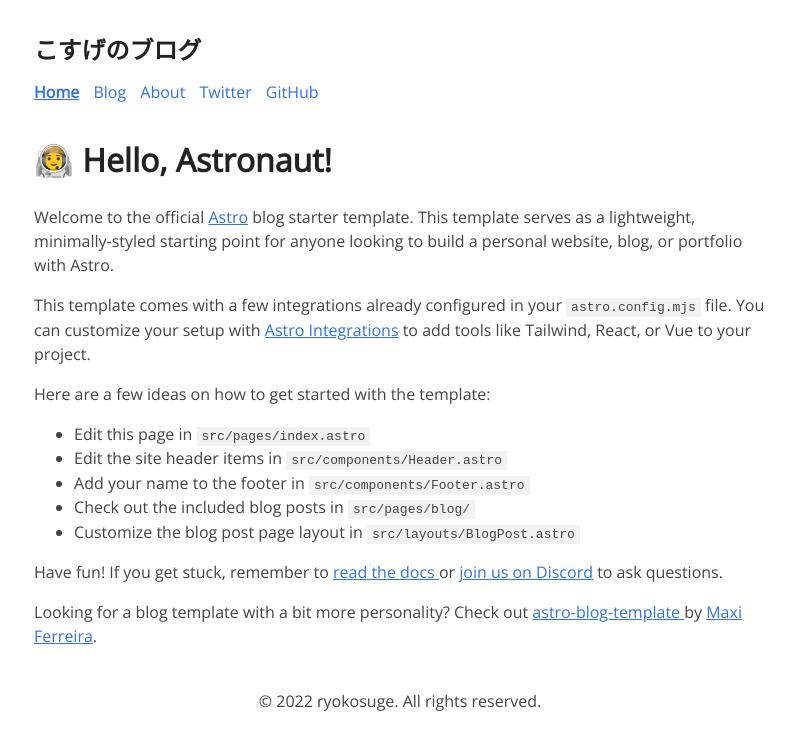
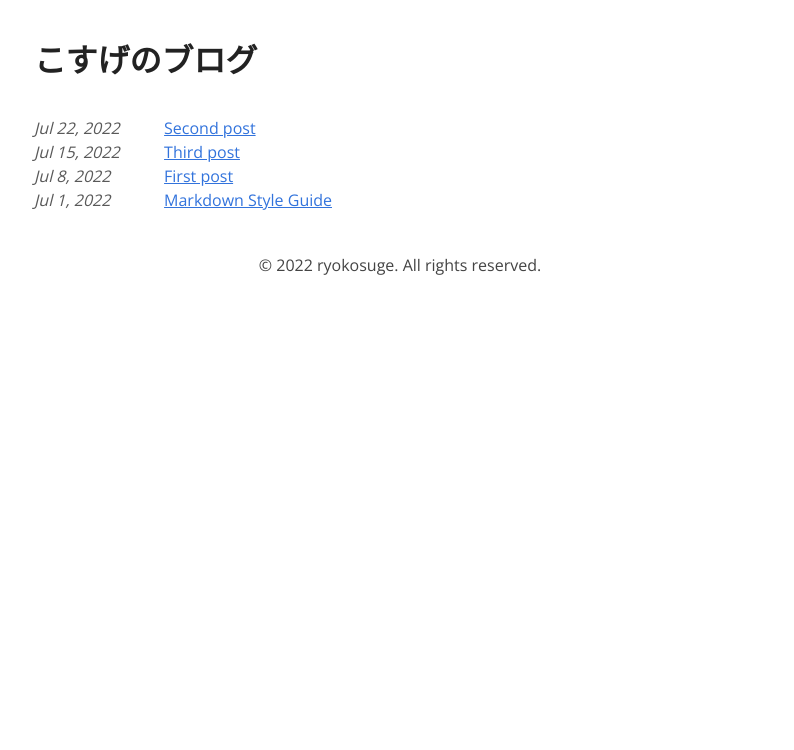
Before and after one commit to ryokosuge/ryokosuge.com, an Astro site: page / in a window 1280 px wide. Shown: the whole page, without its empty margins (240-1034 px from the left). Built offline with nearby package versions, Linux system fonts and the light colour scheme; Astro itself is replaced by a stand-in of ours.

Commit message:
feat:	微調整

```diff
--- a/src/components/Header.astro
+++ b/src/components/Header.astro
@@ -1,25 +1,23 @@
 ---
-import HeaderLink from './HeaderLink.astro';
-import { SITE_TITLE } from '../config';
+import { SITE_TITLE } from "../config";
 ---
 
 <header>
-	<h2>
+  <h1>
+    <a href="/">
       {SITE_TITLE}
-	</h2>
-	<nav>
-		<HeaderLink href="/">Home</HeaderLink>
-		<HeaderLink href="/blog">Blog</HeaderLink>
-		<HeaderLink href="/about">About</HeaderLink>
-		<HeaderLink href="https://twitter.com/astrodotbuild" target="_blank">Twitter</HeaderLink>
-		<HeaderLink href="https://github.com/withastro/astro" target="_blank">GitHub</HeaderLink>
-	</nav>
+    </a>
+  </h1>
 </header>
 <style>
   header {
     margin: 0em 0 2em;
   }
-	h2 {
+  h1 {
     margin: 0.5em 0;
   }
+  h1 a {
+    color: inherit;
+    text-decoration: none;
+  }
 </style>
--- a/src/components/HeaderLink.astro
+++ /dev/null
@@ -1,25 +0,0 @@
----
-export interface Props extends astroHTML.JSX.AnchorHTMLAttributes {}
-
-const { href, class: className, ...props } = Astro.props;
-
-const { pathname } = Astro.url;
-const isActive =
-  href === pathname ||
-  href === pathname.replace(/\/$/, "") ||
-  href === "/" + pathname.split("/", 2)[1];
----
-
-<a href={href} class:list={[className, { active: isActive }]} {...props}>
-  <slot />
-</a>
-<style>
-  a {
-    display: inline-block;
-    text-decoration: none;
-  }
-  a.active {
-    font-weight: bolder;
-    text-decoration: underline;
-  }
-</style>
--- a/src/layouts/BlogPost.astro
+++ b/src/layouts/BlogPost.astro
@@ -1,7 +1,7 @@
 ---
-import BaseHead from '../components/BaseHead.astro';
-import Header from '../components/Header.astro';
-import Footer from '../components/Footer.astro';
+import BaseHead from "../components/BaseHead.astro";
+import Header from "../components/Header.astro";
+import Footer from "../components/Footer.astro";
 
 export interface Props {
   content: {
@@ -38,7 +38,7 @@ const {
     <main>
       <article>
         {heroImage && <img width={720} height={360} src={heroImage} alt="" />}
-				<h1 class="title">{title}</h1>
+        <h2 class="title">{title}</h2>
         {pubDate && <time>{pubDate}</time>}
         {
           updatedDate && (
--- a/src/pages/blog.astro
+++ /dev/null
@@ -1,64 +0,0 @@
----
-import BaseHead from "../components/BaseHead.astro";
-import Header from "../components/Header.astro";
-import Footer from "../components/Footer.astro";
-import { SITE_TITLE, SITE_DESCRIPTION } from "../config";
-
-// Use Astro.glob() to fetch all posts, and then sort them by date.
-const posts = (await Astro.glob("./blog/*.md")).sort(
-  (a, b) =>
-    new Date(b.frontmatter.pubDate).valueOf() -
-    new Date(a.frontmatter.pubDate).valueOf()
-);
----
-
-<!DOCTYPE html>
-<html lang="en">
-  <head>
-    <BaseHead title={SITE_TITLE} description={SITE_DESCRIPTION} />
-    <style>
-      ul {
-        list-style-type: none;
-        padding: unset;
-      }
-      ul li {
-        display: flex;
-      }
-      ul li time {
-        flex: 0 0 130px;
-        font-style: italic;
-        color: #595959;
-      }
-      ul li a:visited {
-        color: #8e32dc;
-      }
-    </style>
-  </head>
-  <body>
-    <Header />
-    <main>
-      <section>
-        <ul>
-          {
-            posts.map((post) => (
-              <li>
-                <time datetime={post.frontmatter.pubDate}>
-                  {new Date(post.frontmatter.pubDate).toLocaleDateString(
-                    "en-us",
-                    {
-                      year: "numeric",
-                      month: "short",
-                      day: "numeric",
-                    }
-                  )}
-                </time>
-                <a href={post.url}>{post.frontmatter.title}</a>
-              </li>
-            ))
-          }
-        </ul>
-      </section>
-    </main>
-    <Footer />
-  </body>
-</html>
--- a/src/pages/blog/first-post.md
+++ b/src/pages/blog/first-post.md
@@ -3,7 +3,6 @@ layout: "../../layouts/BlogPost.astro"
 title: "First post"
 description: "Lorem ipsum dolor sit amet"
 pubDate: "Jul 08 2022"
-heroImage: "/placeholder-hero.jpg"
 ---
 
 Lorem ipsum dolor sit amet, consectetur adipiscing elit, sed do eiusmod tempor incididunt ut labore et dolore magna aliqua. Vitae ultricies leo integer malesuada nunc vel risus commodo viverra. Adipiscing enim eu turpis egestas pretium. Euismod elementum nisi quis eleifend quam adipiscing. In hac habitasse platea dictumst vestibulum. Sagittis purus sit amet volutpat. Netus et malesuada fames ac turpis egestas. Eget magna fermentum iaculis eu non diam phasellus vestibulum lorem. Varius sit amet mattis vulputate enim. Habitasse platea dictumst quisque sagittis. Integer quis auctor elit sed vulputate mi. Dictumst quisque sagittis purus sit amet.
--- a/src/pages/index.astro
+++ b/src/pages/index.astro
@@ -1,49 +1,63 @@
 ---
-import BaseHead from '../components/BaseHead.astro';
-import Header from '../components/Header.astro';
-import Footer from '../components/Footer.astro';
-import { SITE_TITLE, SITE_DESCRIPTION } from '../config';
+import BaseHead from "../components/BaseHead.astro";
+import Header from "../components/Header.astro";
+import Footer from "../components/Footer.astro";
+import { SITE_TITLE, SITE_DESCRIPTION } from "../config";
+
+// Use Astro.glob() to fetch all posts, and then sort them by date.
+const posts = (await Astro.glob("./blog/*.md")).sort(
+  (a, b) =>
+    new Date(b.frontmatter.pubDate).valueOf() -
+    new Date(a.frontmatter.pubDate).valueOf()
+);
 ---
 
 <!DOCTYPE html>
 <html lang="en">
   <head>
     <BaseHead title={SITE_TITLE} description={SITE_DESCRIPTION} />
+    <style>
+      ul {
+        list-style-type: none;
+        padding: unset;
+      }
+      ul li {
+        display: flex;
+      }
+      ul li time {
+        flex: 0 0 130px;
+        font-style: italic;
+        color: #595959;
+      }
+      ul li a:visited {
+        color: #8e32dc;
+      }
+    </style>
   </head>
   <body>
-		<Header title={SITE_TITLE} />
+    <Header />
     <main>
-			<h1>🧑‍🚀 Hello, Astronaut!</h1>
-			<p>
-				Welcome to the official <a href="https://astro.build/">Astro</a> blog starter template. This
-				template serves as a lightweight, minimally-styled starting point for anyone looking to build
-				a personal website, blog, or portfolio with Astro.
-			</p>
-			<p>
-				This template comes with a few integrations already configured in your
-				<code>astro.config.mjs</code> file. You can customize your setup with
-				<a href="https://astro.build/integrations">Astro Integrations</a> to add tools like Tailwind,
-				React, or Vue to your project.
-			</p>
-			<p>Here are a few ideas on how to get started with the template:</p>
+      <section>
         <ul>
-				<li>Edit this page in <code>src/pages/index.astro</code></li>
-				<li>Edit the site header items in <code>src/components/Header.astro</code></li>
-				<li>Add your name to the footer in <code>src/components/Footer.astro</code></li>
-				<li>Check out the included blog posts in <code>src/pages/blog/</code></li>
-				<li>Customize the blog post page layout in <code>src/layouts/BlogPost.astro</code></li>
+          {
+            posts.map((post) => (
+              <li>
+                <time datetime={post.frontmatter.pubDate}>
+                  {new Date(post.frontmatter.pubDate).toLocaleDateString(
+                    "en-us",
+                    {
+                      year: "numeric",
+                      month: "short",
+                      day: "numeric",
+                    }
+                  )}
+                </time>
+                <a href={post.url}>{post.frontmatter.title}</a>
+              </li>
+            ))
+          }
         </ul>
-			<p>
-				Have fun! If you get stuck, remember to <a href="https://docs.astro.build/"
-					>read the docs
-				</a> or <a href="https://astro.build/chat">join us on Discord</a> to ask questions.
-			</p>
-			<p>
-				Looking for a blog template with a bit more personality? Check out <a
-					href="https://github.com/Charca/astro-blog-template"
-					>astro-blog-template
-				</a> by <a href="https://twitter.com/Charca">Maxi Ferreira</a>.
-			</p>
+      </section>
     </main>
     <Footer />
   </body>
```
Also changed, not shown: src/pages/about.md (deleted, +0 -17 lines). Lines whose indentation alone changed are shown as unchanged.
